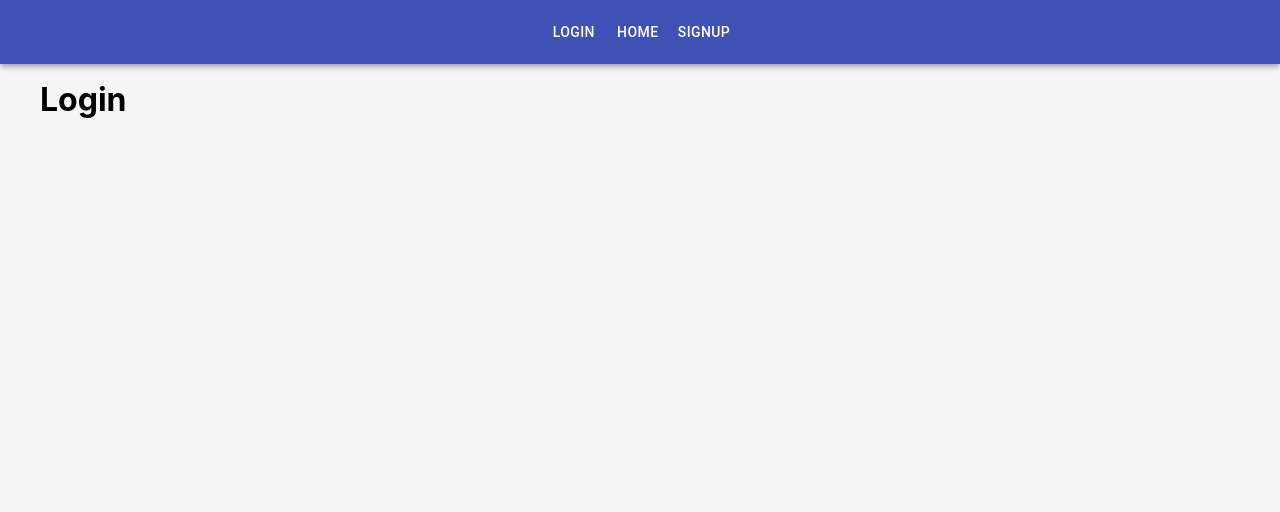
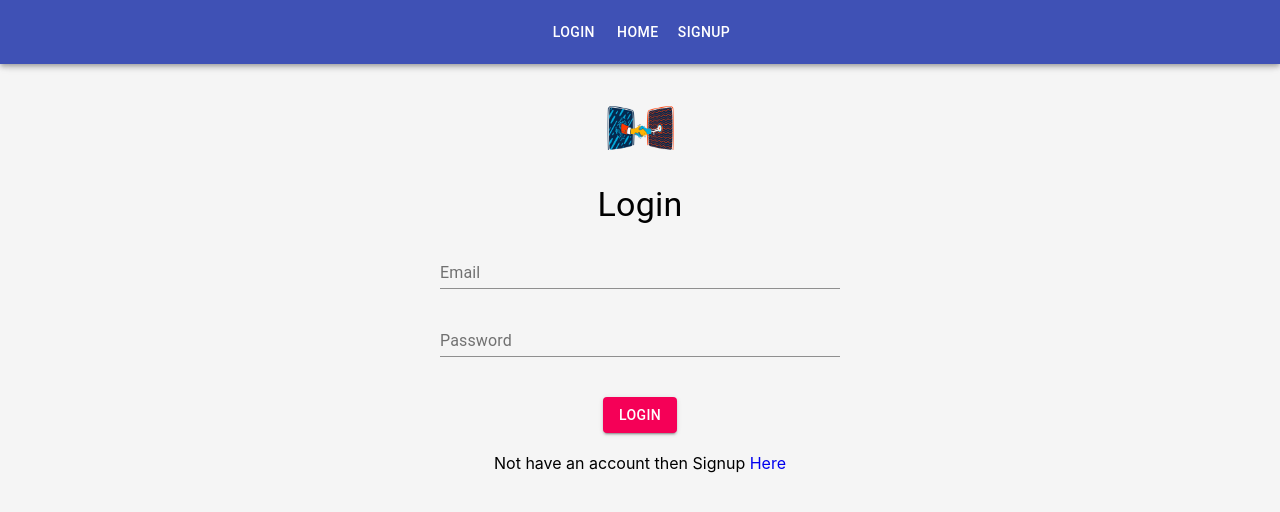
Before and after one commit to KathirvelChandrasekaran/socialPlatform-react, a React (Create React App) app: page /login in a window 1280 px wide. Shown: the top 512 px of the page. Built offline with nearby package versions, Linux system fonts and the light colour scheme.

Commit message:
added login functionality

```diff
--- a/package.json
+++ b/package.json
@@ -8,6 +8,7 @@
     "@testing-library/react": "^9.5.0",
     "@testing-library/user-event": "^7.2.1",
     "axios": "^0.19.2",
+    "dayjs": "^1.8.30",
     "react": "^16.13.1",
     "react-dom": "^16.13.1",
     "react-router-dom": "^5.2.0",
--- a/src/components/screams.js
+++ b/src/components/screams.js
@@ -7,6 +7,9 @@ import Card from "@material-ui/core/Card";
 import CardContent from "@material-ui/core/CardContent";
 import CardMedia from "@material-ui/core/CardMedia";
 import Typography from "@material-ui/core/Typography";
+
+import dayjs from "dayjs";
+import relativeTime from "dayjs/plugin/relativeTime";
 
 const styles = {
   card: {
@@ -24,6 +27,7 @@ const styles = {
 
 export class Screams extends Component {
   render() {
+    dayjs.extend(relativeTime);
     const {
       classes,
       scream: {
@@ -53,7 +57,7 @@ export class Screams extends Component {
             {userHandle}
           </Typography>
           <Typography variant="body2" color="secondary">
-            {createdAt}
+            {dayjs(createdAt).fromNow()}
           </Typography>
           <Typography variant="body1">{body}</Typography>
         </CardContent>
--- a/src/pages/login.js
+++ b/src/pages/login.js
@@ -1,13 +1,161 @@
-import React, { Component } from 'react'
+import React, { Component } from "react";
+import { Link } from "react-router-dom";
 
+import Logo from "../images/logo.png";
+
+import TextField from "@material-ui/core/TextField";
+import withStyles from "@material-ui/core/styles/withStyles";
+import Grid from "@material-ui/core/Grid";
+import Typography from "@material-ui/core/Typography";
+import Button from "@material-ui/core/Button";
+import CircularProgress from "@material-ui/core/CircularProgress";
+
+import PropTypes from "prop-types";
+
+import axios from "axios";
+
+const styles = {
+  form: {
+    textAlign: "center",
+  },
+  img: {
+    height: 75,
+    width: 75,
+    margin: "10px auto 10px auto",
+  },
+  pageTitle: {
+    margin: "5px auto 5px auto",
+  },
+  button: {
+    marginTop: 30,
+  },
+  textField: {
+    margin: "10px auto 10px auto",
+  },
+  customError: {
+    color: "red",
+    fontSize: "0.8rem",
+  },
+  spinner: {
+    margin: 20,
+  },
+};
 export class Login extends Component {
-    render() {
-        return (
-            <div>
-                <h1>Login</h1>
-            </div>
-        )
-    }
+  constructor() {
+    super();
+    this.state = {
+      email: "",
+      password: "",
+      laoding: false,
+      errors: {},
+    };
+  }
+
+  handleChange = (e) => {
+    this.setState({
+      [e.target.name]: e.target.value,
+    });
+  };
+
+  handleSubmit = (e) => {
+    e.preventDefault();
+    this.setState({
+      laoding: true,
+    });
+    const userData = {
+      email: this.state.email,
+      password: this.state.password,
+    };
+    axios
+      .post("/login", userData)
+      .then((res) => {
+        console.log(res.data);
+        this.setState({
+          laoding: false,
+        });
+        this.props.history.push("/");
+      })
+      .catch((err) => {
+        console.log(err);
+        this.setState({
+          errors: err.response.data,
+          laoding: false,
+        });
+      });
+  };
+  render() {
+    const { classes } = this.props;
+    const { errors, loading } = this.state;
+    return (
+      <Grid container className={classes.form}>
+        <Grid item sm></Grid>
+        <Grid item sm>
+          <img src={Logo} alt="Logo" className={classes.img}></img>
+          <Typography variant="h4" className={classes.pageTitle}>
+            Login
+          </Typography>
+          <form noValidate onSubmit={this.handleSubmit}>
+            <TextField
+              id="email"
+              name="email"
+              type="email"
+              label="Email"
+              className={classes.textField}
+              value={this.state.email}
+              onChange={this.handleChange}
+              helperText={errors.email}
+              error={errors.email ? true : false}
+              fullWidth
+            ></TextField>
+            <TextField
+              id="password"
+              name="password"
+              type="password"
+              label="Password"
+              className={classes.textField}
+              value={this.state.password}
+              onChange={this.handleChange}
+              helperText={errors.password}
+              error={errors.password ? true : false}
+              fullWidth
+            ></TextField>
+            {errors.general ? (
+              <Typography variant="body2" className={classes.customError}>
+                {errors.general}
+              </Typography>
+            ) : (
+              ""
+            )}
+            <Button
+              type="submit"
+              variant="contained"
+              className={classes.button}
+              color="secondary"
+              disabled={loading}
+            >
+              Login
+            </Button>
+            <br></br>
+
+            {this.state.laoding ? (
+              <CircularProgress className={classes.spinner} color="secondary" />
+            ) : (
+              ""
+            )}
+            <br></br>
+            <span>
+              Not have an account then Signup <Link to="/signup">Here</Link>
+            </span>
+          </form>
+        </Grid>
+        <Grid item sm></Grid>
+      </Grid>
+    );
+  }
 }
 
-export default Login
+Login.propTypes = {
+  classes: PropTypes.object.isRequired,
+};
+
+export default withStyles(styles)(Login);
```
Also changed, not shown: src/images/logo.png (added), 1 other file (tests, documents, lock files or other folders).
